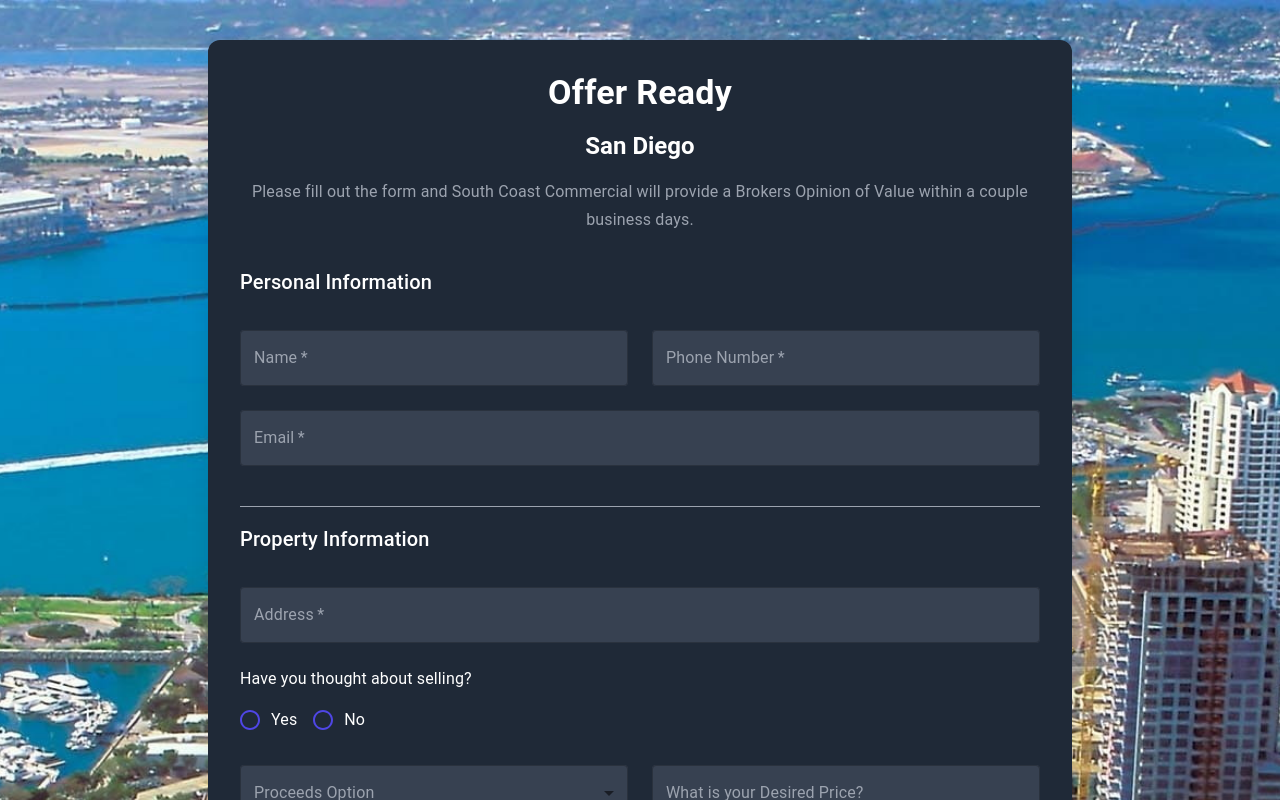
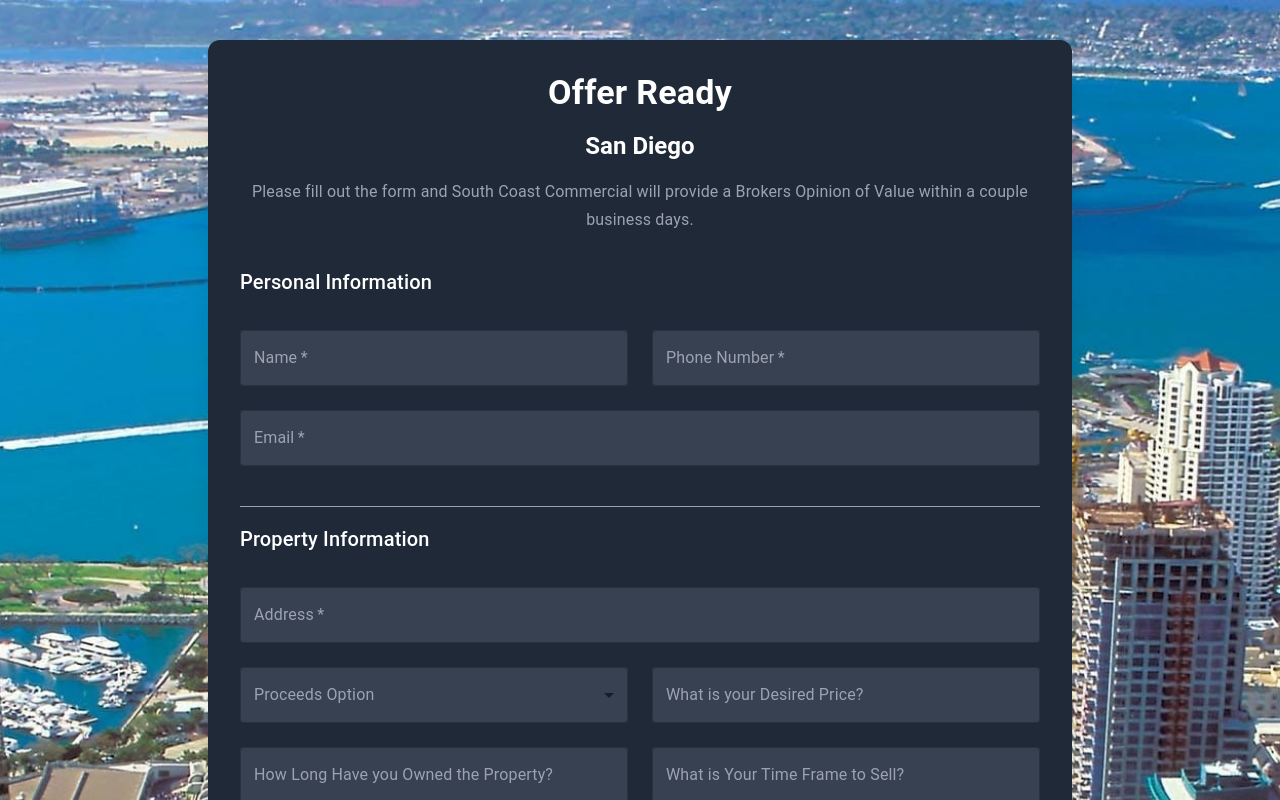
Before and after one commit to Ecosystem-Network/buyer-ready-SD, a React (Create React App) app: page / in a window 1280 px wide. Shown: the top 800 px of the page. Built offline with nearby package versions, Linux system fonts and the light colour scheme.

Commit message:
Update SellersFunnelForm.js

```diff
--- a/src/SellersFunnelForm.js
+++ b/src/SellersFunnelForm.js
@@ -152,16 +152,6 @@ const SellersFunnelForm = () => {
                   InputProps={{ sx: { backgroundColor: '#374151', color: '#ffffff' } }}
                   InputLabelProps={{ sx: { color: '#9ca3af' } }}
                 />
-              </Grid>
-
-              <Grid item xs={12}>
-                <Typography sx={{ color: '#ffffff', mb: 1 }}>
-                  Have you thought about selling?
-                </Typography>
-                <RadioGroup name="thoughtOfSelling" value={formData.thoughtOfSelling} onChange={handleChange} row>
-                  <FormControlLabel value="Yes" control={<Radio sx={{ color: '#4f46e5' }} />} label="Yes" sx={{ color: '#ffffff' }} />
-                  <FormControlLabel value="No" control={<Radio sx={{ color: '#4f46e5' }} />} label="No" sx={{ color: '#ffffff' }} />
-                </RadioGroup>
               </Grid>
 
               <Grid item xs={12} sm={6}>
```
